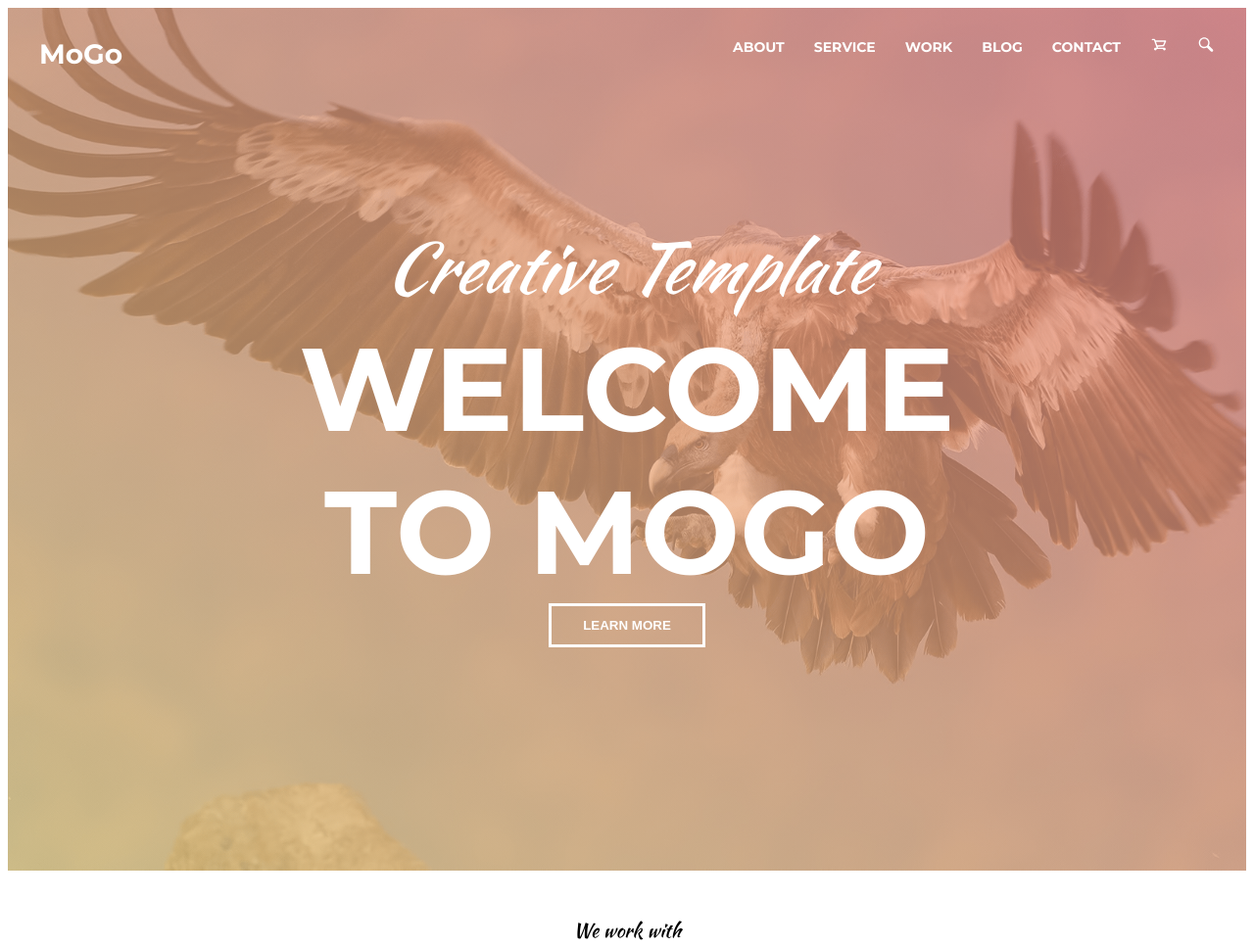
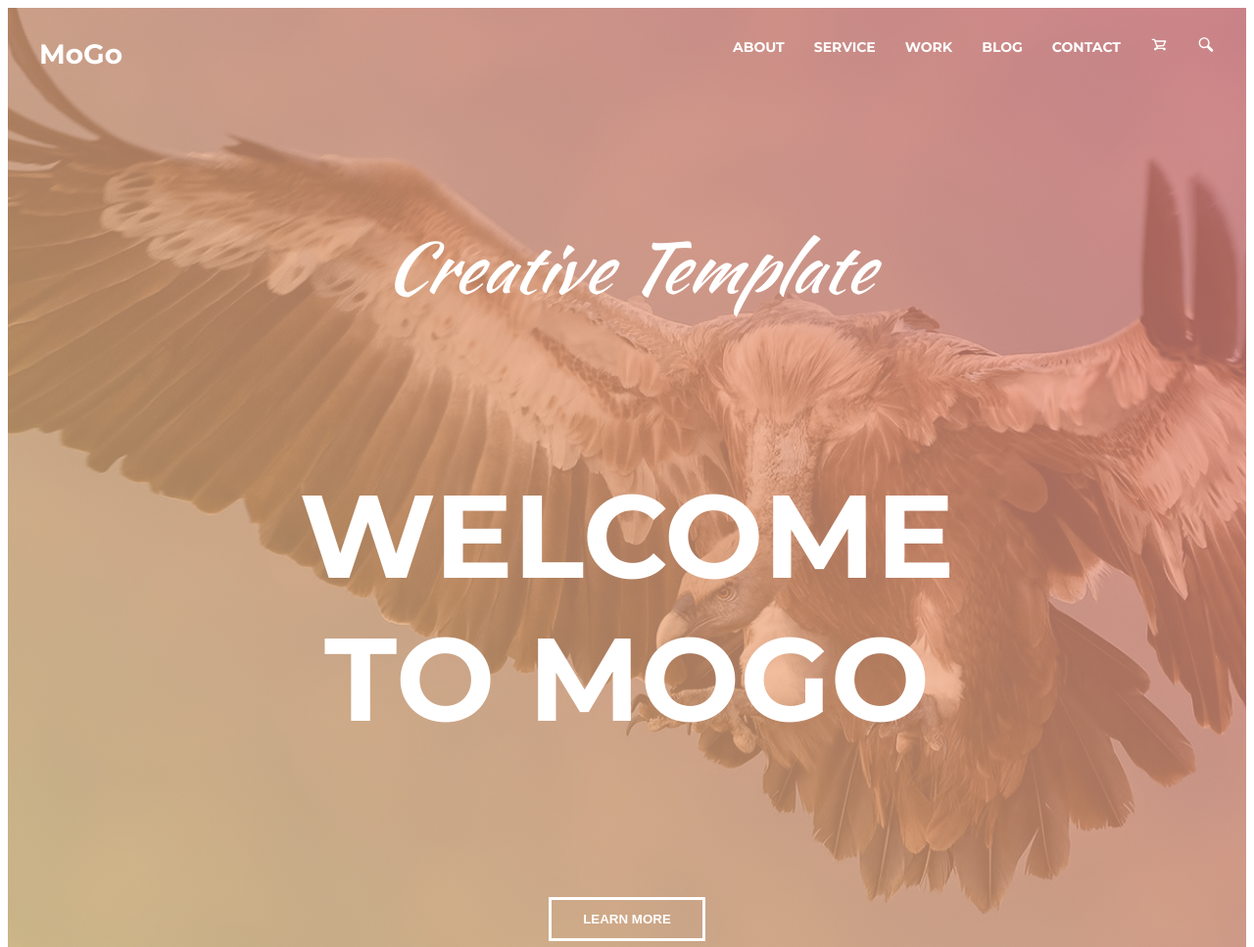
Before and after one commit to AntonMuzychenko/html-css, a plain HTML site: page module-10/index.html in a window 1280 px wide. Shown: the top 967 px of the page at 98% size. Drawn offline with Linux system fonts and the light colour scheme.

Commit message:
module-10 html

```diff
--- a/module-10/css/style.css
+++ b/module-10/css/style.css
@@ -111,7 +111,7 @@ margin: 0 auto;
     margin: 0 auto;
     margin-bottom: 0px;
     text-transform: uppercase;
-
+    margin: 150px;
 
 }
 .header__button {
```
